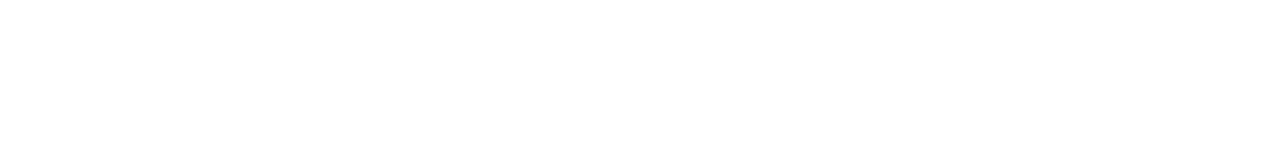
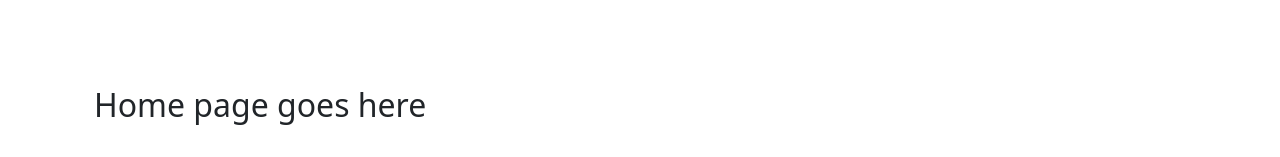
Before and after one commit to Gokul-Manoh/react-bootcamp, a React (Create React App) app: page / in a window 1280 px wide. Shown: the part 795-952 px from the top of the page. After the commit the page ends 928 px from the top, so only its background shows below. Built offline with nearby package versions, Linux system fonts and the light colour scheme.

Commit message:
Updating comments

```diff
--- a/src/App.jsx
+++ b/src/App.jsx
@@ -28,10 +28,9 @@
         isLoggedIn={isLoggedIn}
       />
       <Container>
-        {/* Condition to check if the user is logged in and redirect to homepage or push the user to login page */}
-        {
-          isLoggedIn ? <HomePage /> : <LoginPage onLogin={handleLogin} />
-        }
+        {/* Add condition to check if the user is logged in and redirect to homepage or push the user to login page */}
+        <LoginPage onLogin={handleLogin} />
+        <HomePage />
       {/* Routing to be added here */}
       </Container>
     </Router>
--- a/src/Pages/HomePage/HomePage.jsx
+++ b/src/Pages/HomePage/HomePage.jsx
@@ -7,7 +7,7 @@
   // Add code to make a call to the API to fetch the products and store it in the component
 
 
-  const isLoading = true
+  const isLoading = false
   if (isLoading) {
     return <div>Loading...</div>;
   }
@@ -18,7 +18,7 @@
         <Col md={9} className="product-view-col">
           <h2>Home page goes here</h2>
 
-          {/* Add code to show the API data on the UI */}
+          {/* Add code to show the API data on the home page */}
         </Col>
       </Row>
     </Container>
--- a/src/Pages/LoginPage/LoginPage.jsx
+++ b/src/Pages/LoginPage/LoginPage.jsx
@@ -17,7 +17,7 @@
   };
 
   return (
-    <MDBContainer className="my-5 gradient-form">
+    <MDBContainer className="gradient-form">
       <MDBRow>
         <MDBCol md="5" className="mb-5">
           <div className="d-flex justify-content-center flex-column ms-md-5">
```
